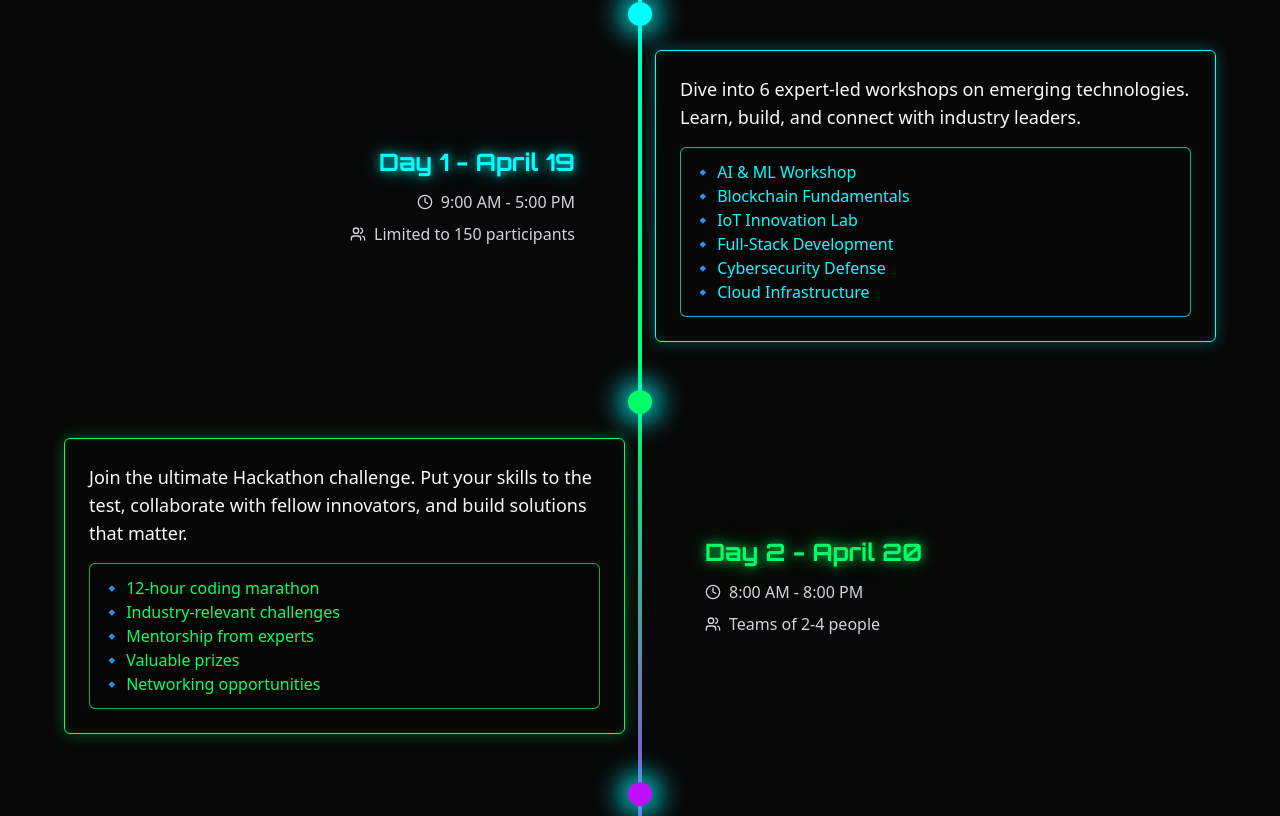
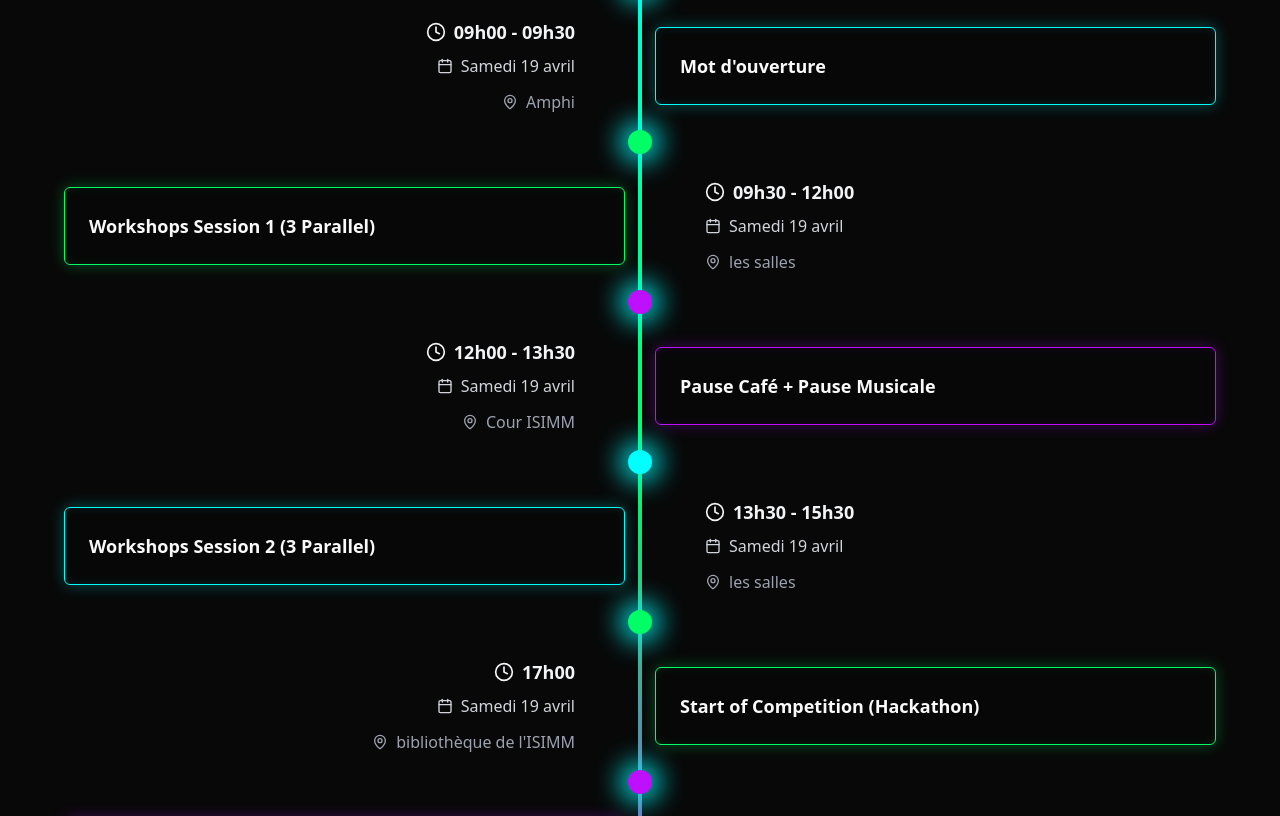
Before and after one commit to maryemchk/impact-v1-site, a React (Vite) app: page / in a window 1280 px wide. Shown: the part 1168-1984 px from the top of the page. Built offline with nearby package versions, Linux system fonts and the light colour scheme.

Commit message:
Refactor: Update button and event overview
- Changed "Register Now" button to "Join Now" and linked it to a Discord group.
- Updated the event overview with a new timeline.

```diff
--- a/src/components/EventOverview.tsx
+++ b/src/components/EventOverview.tsx
@@ -1,99 +1,112 @@
 
 import React from 'react';
-import { Calendar, Clock, Users } from 'lucide-react';
+import { Calendar, Clock, MapPin } from 'lucide-react';
+
+interface TimelineEvent {
+  time: string;
+  date: string;
+  activity: string;
+  place: string;
+}
+
+const timelineEvents: TimelineEvent[] = [
+  {
+    time: "09h00 - 09h30",
+    date: "Samedi 19 avril",
+    activity: "Mot d'ouverture",
+    place: "Amphi"
+  },
+  {
+    time: "09h30 - 12h00",
+    date: "Samedi 19 avril",
+    activity: "Workshops Session 1 (3 Parallel)",
+    place: "les salles"
+  },
+  {
+    time: "12h00 - 13h30",
+    date: "Samedi 19 avril",
+    activity: "Pause Café + Pause Musicale",
+    place: "Cour ISIMM"
+  },
+  {
+    time: "13h30 - 15h30",
+    date: "Samedi 19 avril",
+    activity: "Workshops Session 2 (3 Parallel)",
+    place: "les salles"
+  },
+  {
+    time: "17h00",
+    date: "Samedi 19 avril",
+    activity: "Start of Competition (Hackathon)",
+    place: "bibliothèque de l'ISIMM"
+  },
+  {
+    time: "08h00",
+    date: "Dimanche 20 avril",
+    activity: "End of Competition",
+    place: ""
+  }
+];
 
 const EventOverview = () => {
   return (
     <section id="about" className="section-padding relative">
       <div className="max-w-6xl mx-auto">
         <h2 className="text-3xl md:text-4xl font-orbitron font-bold text-center mb-16 text-cyber-green glow-text-green">
-          Event Overview
+          Event Timeline
         </h2>
 
         <div className="relative">
           {/* Vertical timeline line */}
           <div className="absolute left-1/2 transform -translate-x-1/2 top-0 bottom-0 w-1 bg-gradient-to-b from-cyber-blue via-cyber-green to-cyber-purple"></div>
 
-          <div className="space-y-24">
+          <div className="space-y-16">
             {/* Intro Card */}
             <div className="relative z-10">
               <div className="flex justify-center mb-8">
                 <div className="cyber-card p-6 md:p-8 max-w-2xl glass-effect">
                   <p className="text-xl text-center">
-                    Get ready for IT Impact V1.0 – a two-day experience of pure innovation!
+                    IT Impact V1.0 – Your detailed schedule for an epic two-day tech experience!
                   </p>
                 </div>
               </div>
             </div>
 
-            {/* Day 1 Card */}
-            <div className="relative z-10">
-              <div className="w-6 h-6 absolute left-1/2 transform -translate-x-1/2 -translate-y-12 rounded-full bg-cyber-blue animate-pulse-glow"></div>
+            {/* Timeline Events */}
+            {timelineEvents.map((event, index) => (
+              <div key={index} className="relative z-10">
+                <div className={`w-6 h-6 absolute left-1/2 transform -translate-x-1/2 -translate-y-12 rounded-full ${
+                  index % 3 === 0 ? 'bg-cyber-blue' : index % 3 === 1 ? 'bg-cyber-green' : 'bg-cyber-purple'
+                } animate-pulse-glow`}></div>
 
-              <div className="flex flex-col md:flex-row items-center">
-                <div className="flex-1 md:text-right mb-6 md:mb-0 md:pr-10">
-                  <h3 className="text-2xl font-orbitron font-bold text-cyber-blue mb-3 glow-text-blue">Day 1 - April 19</h3>
-                  <div className="flex justify-end items-center text-gray-300 mb-2">
-                    <Clock className="h-4 w-4 mr-2" />
-                    <span>9:00 AM - 5:00 PM</span>
+                <div className={`flex flex-col ${index % 2 === 0 ? 'md:flex-row' : 'md:flex-row-reverse'} items-center`}>
+                  <div className={`flex-1 ${index % 2 === 0 ? 'md:text-right md:pr-10' : 'md:text-left md:pl-10'} mb-6 md:mb-0`}>
+                    <div className={`flex ${index % 2 === 0 ? 'justify-end' : 'justify-start'} items-center text-gray-100 mb-2`}>
+                      <Clock className="h-5 w-5 mr-2" />
+                      <span className="text-lg font-semibold">{event.time}</span>
+                    </div>
+                    <div className={`flex ${index % 2 === 0 ? 'justify-end' : 'justify-start'} items-center text-gray-300 mb-3`}>
+                      <Calendar className="h-4 w-4 mr-2" />
+                      <span>{event.date}</span>
+                    </div>
+                    {event.place && (
+                      <div className={`flex ${index % 2 === 0 ? 'justify-end' : 'justify-start'} items-center text-gray-400`}>
+                        <MapPin className="h-4 w-4 mr-2" />
+                        <span>{event.place}</span>
+                      </div>
+                    )}
                   </div>
-                  <div className="flex justify-end items-center text-gray-300">
-                    <Users className="h-4 w-4 mr-2" />
-                    <span>Limited to 150 participants</span>
-                  </div>
-                </div>
 
-                <div className="cyber-card flex-1 p-6 md:ml-10 glass-effect">
-                  <p className="text-lg">
-                    Dive into 6 expert-led workshops on emerging technologies. Learn, build, and connect with industry leaders.
-                  </p>
-                  <div className="mt-4 p-3 border border-cyber-blue-glow rounded-md bg-darker-gray bg-opacity-60">
-                    <p className="text-cyber-blue">
-                      🔹 AI & ML Workshop<br />
-                      🔹 Blockchain Fundamentals<br />
-                      🔹 IoT Innovation Lab<br />
-                      🔹 Full-Stack Development<br />
-                      🔹 Cybersecurity Defense<br />
-                      🔹 Cloud Infrastructure
+                  <div className={`cyber-card ${
+                    index % 3 === 0 ? '' : index % 3 === 1 ? 'cyber-card-green' : 'cyber-card-purple'
+                  } flex-1 p-6 ${index % 2 === 0 ? 'md:ml-10' : 'md:mr-10'} glass-effect`}>
+                    <p className="text-lg font-semibold">
+                      {event.activity}
                     </p>
                   </div>
                 </div>
               </div>
-            </div>
-
-            {/* Day 2 Card */}
-            <div className="relative z-10">
-              <div className="w-6 h-6 absolute left-1/2 transform -translate-x-1/2 -translate-y-12 rounded-full bg-cyber-green animate-pulse-glow"></div>
-
-              <div className="flex flex-col md:flex-row-reverse items-center">
-                <div className="flex-1 md:text-left mb-6 md:mb-0 md:pl-10">
-                  <h3 className="text-2xl font-orbitron font-bold text-cyber-green mb-3 glow-text-green">Day 2 - April 20</h3>
-                  <div className="flex justify-start items-center text-gray-300 mb-2">
-                    <Clock className="h-4 w-4 mr-2" />
-                    <span>8:00 AM - 8:00 PM</span>
-                  </div>
-                  <div className="flex justify-start items-center text-gray-300">
-                    <Users className="h-4 w-4 mr-2" />
-                    <span>Teams of 2-4 people</span>
-                  </div>
-                </div>
-
-                <div className="cyber-card cyber-card-green flex-1 p-6 md:mr-10 glass-effect">
-                  <p className="text-lg">
-                    Join the ultimate Hackathon challenge. Put your skills to the test, collaborate with fellow innovators, and build solutions that matter.
-                  </p>
-                  <div className="mt-4 p-3 border border-cyber-green-glow rounded-md bg-darker-gray bg-opacity-60">
-                    <p className="text-cyber-green">
-                      🔹 12-hour coding marathon<br />
-                      🔹 Industry-relevant challenges<br />
-                      🔹 Mentorship from experts<br />
-                      🔹 Valuable prizes<br />
-                      🔹 Networking opportunities
-                    </p>
-                  </div>
-                </div>
-              </div>
-            </div>
+            ))}
 
             {/* Conclusion Card */}
             <div className="relative z-10">
--- a/src/components/HeroSection.tsx
+++ b/src/components/HeroSection.tsx
@@ -1,4 +1,3 @@
-
 import React, { useState, useEffect } from 'react';
 import { useToast } from "@/hooks/use-toast";
 import { Calendar, MapPin } from 'lucide-react';
@@ -19,14 +18,9 @@ const HeroSection = () => {
     }
   }, [index, titleText]);
 
-  const handleRegisterClick = () => {
-    toast({
-      title: "Registration Coming Soon",
-      description: "Registration will open soon! Stay tuned for updates.",
-      variant: "default",
-    });
+  const handleJoinClick = () => {
+    window.open('https://discord.gg/your-discord-link', '_blank');
 
-    // Play click sound
     const audio = new Audio('/click-sound.mp3');
     audio.volume = 0.3;
     audio.play().catch(err => console.log('Audio playback prevented:', err));
@@ -61,10 +55,10 @@ const HeroSection = () => {
         </p>
 
         <button
-          onClick={handleRegisterClick}
+          onClick={handleJoinClick}
           className="cyber-btn rounded-sm text-lg animate-pulse-glow"
         >
-          Register Now
+          Join Now
         </button>
       </div>
 
```
